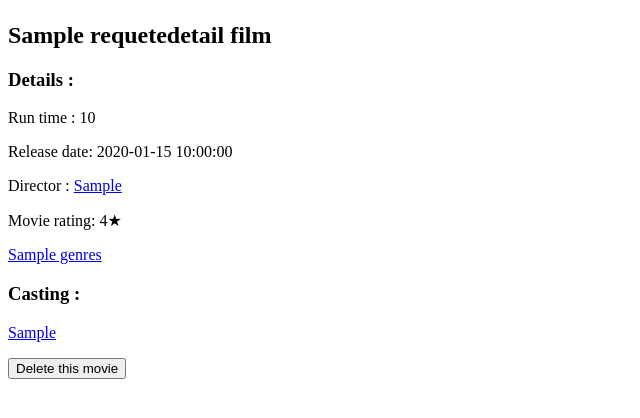
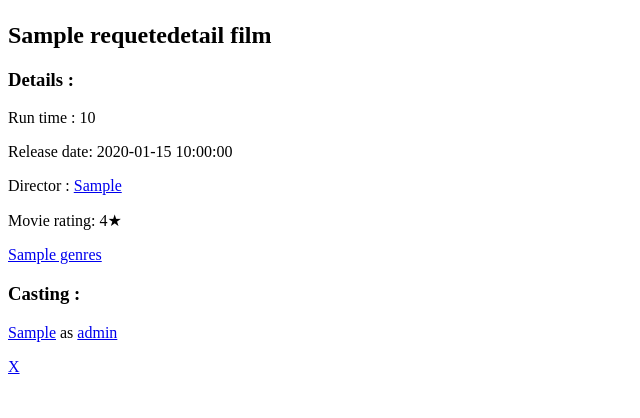
Before and after one commit to M-Laetitia/Php_SQL_Cinema, a PHP site: the page made by view/movie/detailFilm.php in a window 1280 px wide. Shown: the part 230-648 px from the top of the page, without its empty margins (0-640 px from the left). Run offline with PHP 8.4, Linux system fonts and the light colour scheme; the template is opened without the code that fills it: most values are stand-ins (such as "Sample title", 1, 10 or a date in 2020).

Commit message:
change submit button to simple hyperlink

```diff
--- a/view/movie/detailFilm.php
+++ b/view/movie/detailFilm.php
@@ -42,7 +42,8 @@
     foreach($requeteCastingFilm->fetchAll() as $play) {
     ?>
 
-    <p><a href="index.php?action=detailActeur&id=<?= $play["id_actor"] ?>"><?= $play["actorComplete"] ?></a></p>
+    <p><a href="index.php?action=detailActeur&id=<?= $play["id_actor"] ?>"><?= $play["actorComplete"] ?></a> as
+    <a href="index.php?action=detailRole&id=<?= $play["id_role"] ?>"><?= $play["name_role"] ?></a></p>
     <?php
     }
     ?>
@@ -50,12 +51,11 @@
 
 </div>
 
+
+
 <div>
-    <form action="index.php?action=supprimerFilm&id=<?=$movie["id_movie"]?>" method="post">
-        <input name="deleteMovie" type="submit" value="Delete this movie">
-    </form>
+    <a href="index.php?action=supprimerFilm&id=<?=$play["id_movie"]?>"> X</a>
 </div>
-
 
 
 
```
